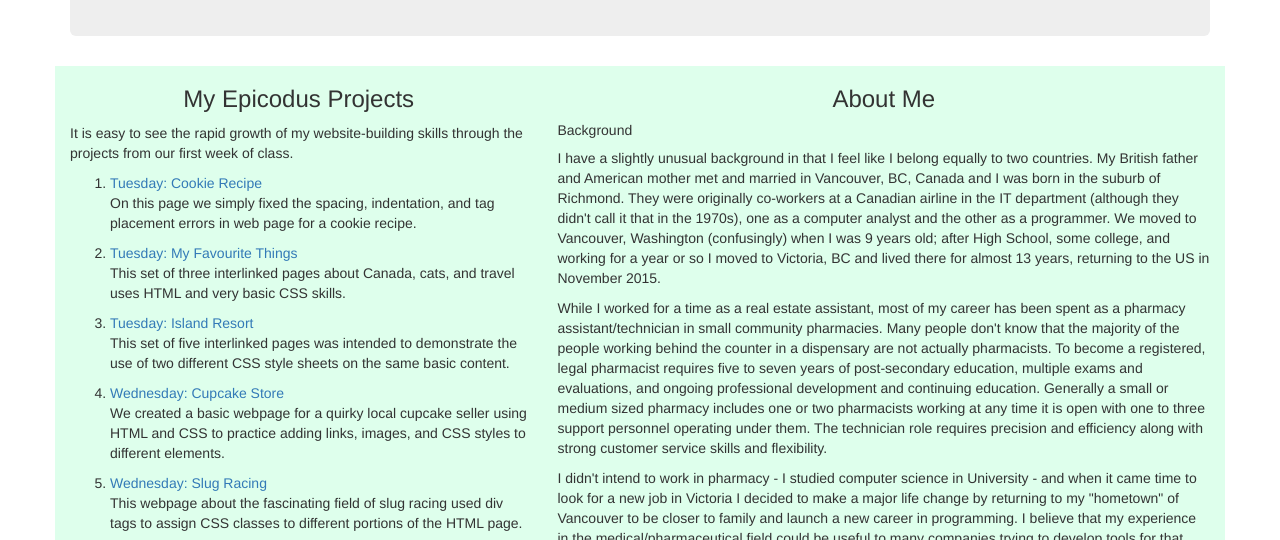
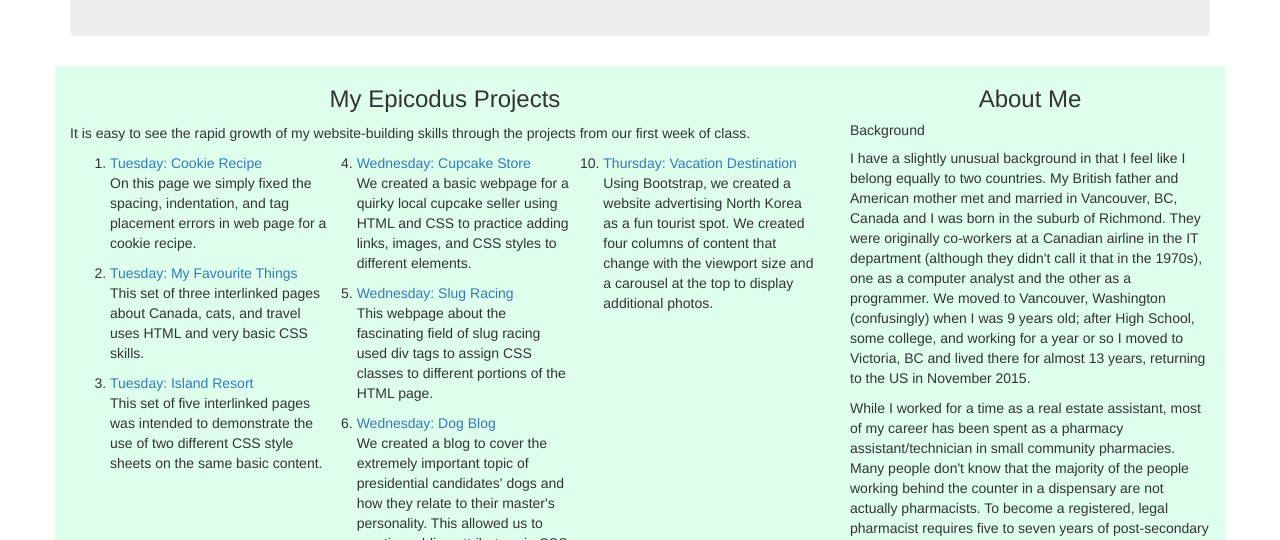
Before and after one commit to arolling/arolling.github.io, a plain HTML site: page index.html in a window 1280 px wide. Shown: the part 209-749 px from the top of the page. Drawn offline with nearby package versions, Linux system fonts and the light colour scheme.

Commit message:
Add columns within columns.

```diff
--- a/index.html
+++ b/index.html
@@ -19,10 +19,15 @@
       </div>
 
       <div class="row">
-        <div class="col-md-5">
+        <div class="col-sm-8">
           <h3 id="projects">My Epicodus Projects</h3>
           <p>It is easy to see the rapid growth of my website-building skills through the projects from our first week of class.</p>
+
+<!--Adding a set of columns within the first column-->
+
+          <div class="row">
             <ol>
+              <div class="col-lg-4">
                 <li>
                   <a href="https://github.com/arolling/cookie-recipe">Tuesday: Cookie Recipe</a>
                   <p>On this page we simply fixed the spacing, indentation, and tag placement errors in web page for a cookie recipe.</p>
@@ -35,6 +40,8 @@
                   <a href="http://arolling.github.io/islandresort">Tuesday: Island Resort</a>
                   <p>This set of five interlinked pages was intended to demonstrate the use of two different CSS style sheets on the same basic content.</p>
                 </li>
+              </div>
+              <div class="col-lg-4">
                 <li>
                   <a href="http://arolling.github.io/cupcake">Wednesday: Cupcake Store</a>
                   <p>We created a basic webpage for a quirky local cupcake seller using HTML and CSS to practice adding links, images, and CSS styles to different elements.</p>
@@ -59,14 +66,18 @@
                   <a href="http://arolling.github.io/band">Wednesday: Favorite Band</a>
                   <p>In order to create a fan website for our favorite band, we used float to create a sidebar and organize our band member photos and biographies. Later, we used media queries to modify the page layout for printing.</p>
                 </li>
+              </div>
+              <div class="col-lg-4">
                 <li>
                   <a href="http://arolling.github.io/vacation">Thursday: Vacation Destination</a>
                   <p>Using Bootstrap, we created a website advertising North Korea as a fun tourist spot. We created four columns of content that change with the viewport size and a carousel at the top to display additional photos.</p>
                 </li>
+              </div>
             </ol>
+          </div>
+        </div>
 
-        </div>
-        <div class="col-md-7">
+        <div class="col-sm-4">
           <h3 id="about">About Me</h3>
 
 <!--There is WAY TOO MUCH about me below!! -->
```
Lines whose indentation alone changed are shown as unchanged.
